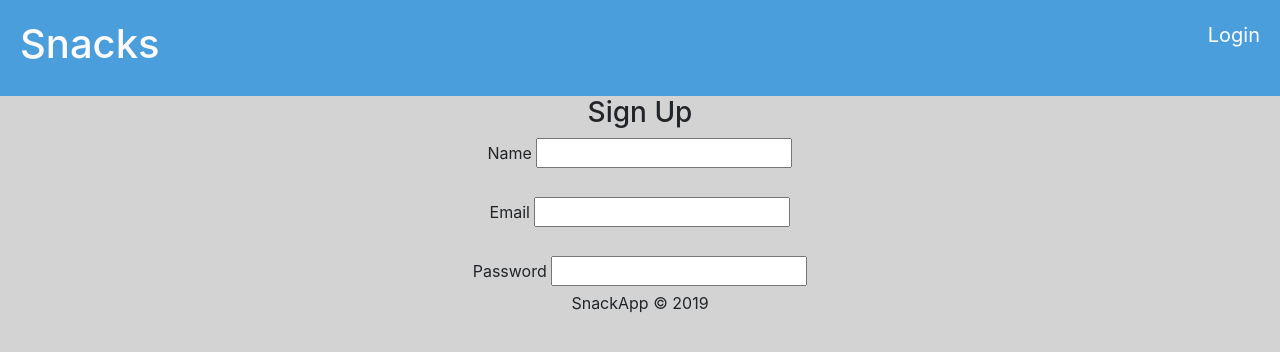
After one commit to jod35/snacks, a Flask app: page /signup in a window 1280 px wide. The commit adds this page. Shown: the top 352 px of the page. Run offline with Flask 2, Linux system fonts and the light colour scheme; some libraries are stand-ins or nearby versions.

Commit message:
first commit

```diff
--- a/snack/routes.py
+++ b/snack/routes.py
@@ -4,3 +4,7 @@ from flask import render_template,redirect,request,url_for
 @app.route('/')
 def index():
     return  render_template('index.html')
+
+@app.route('/signup')
+def sign_up():
+    return render_template('sign.html')
--- a/snack/templates/index.html
+++ b/snack/templates/index.html
@@ -2,7 +2,9 @@
 {% block body %}
 <center>
   <div class="jumbotron">
-    <h1>Buy A Snack</h1>
+    <h1>Want A Snack?</h1>
+    <h2>Buy one here!</h2>
+    <a href="/signup" class="btn btn-primary">Create An Account</a>
   </div>
 </center>
 {% endblock %}
--- a/snack/templates/layout.html
+++ b/snack/templates/layout.html
@@ -23,5 +23,8 @@
     </header>
     {% block body %}
     {% endblock %}
+    <footer>
+      <center>SnackApp &copy; 2019</center>
+    </footer>
   </body>
 </html>
--- /dev/null
+++ b/snack/templates/sign.html
@@ -0,0 +1,23 @@
+{% extends 'layout.html' %}
+{% block body %}
+    <center>
+      <h3>Sign Up </h3>
+      <form action="/signup" method="post">
+        <label for="name">Name</label>
+        <input type="text" name="" id="" class="form control">
+        <br>
+        <br>
+
+        <label for="name">Email</label>
+        <input type="text" name="" id="" class="form control">
+        <br>
+        <br>
+
+        <label for="name">Password</label>
+        <input type="password" name="" id="" class="form control">
+
+
+      </form>
+
+    </center>
+{% endblock %}
```
